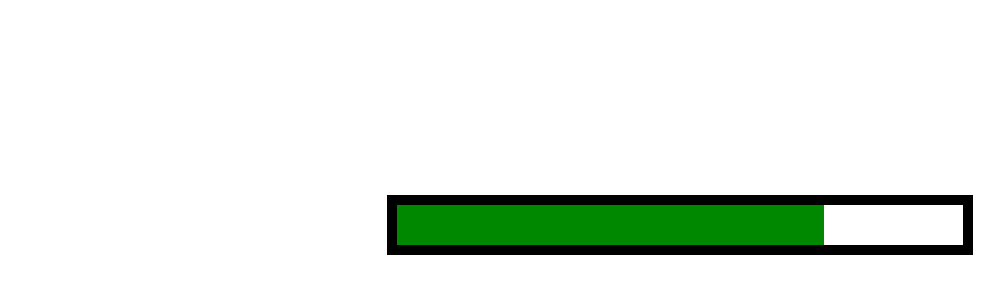
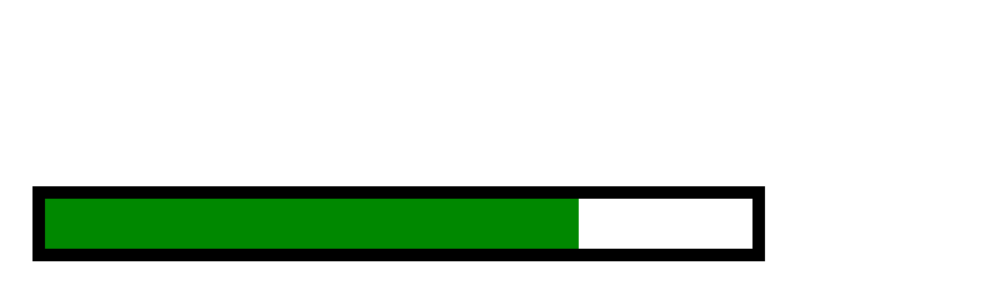
Before and after one commit to hlong2711/pixi-vite-ts, a website built with Vite: page index.html in a window 1280 px wide. Shown: the part 170-470 px from the top of the page, without its empty margins (235-1239 px from the left). Built offline with nearby package versions, Linux system fonts and the light colour scheme.

Commit message:
handle resize canvas

```diff
--- a/index.html
+++ b/index.html
@@ -7,7 +7,6 @@
     <title>PixiJS + Vite + TS</title>
   </head>
   <body>
-    <div id="app"></div>
     <script type="module" src="/src/main.ts" id="maincode"></script>
   </body>
 </html>
--- a/src/main.ts
+++ b/src/main.ts
@@ -1,6 +1,6 @@
-import { SceneManager } from './scene-manager';
-import { StartScene } from './start-scene';
-import './style.css';
+import { ScaleMode, SceneManager } from "./scene-manager";
+import { StartScene } from "./start-scene";
+import "./style.css";
 
 import { Application, Assets, Sprite } from "pixi.js";
 
@@ -10,12 +10,10 @@ const DESIGN_HEIGHT = 1280 / 2;
 const app = new Application();
 
 window.onload = async (): Promise<void> => {
-
   // await demo();
 
   await init();
-}
-
+};
 
 async function demo() {
   await app.init({
@@ -25,7 +23,7 @@ async function demo() {
 
   document.body.appendChild(app.canvas);
 
-  const texture = await Assets.load('sample.png');
+  const texture = await Assets.load("sample.png");
 
   const sprite = new Sprite(texture);
 
@@ -40,10 +38,15 @@ async function demo() {
 
   app.ticker.add(() => {
     sprite.rotation += 0.01;
-  })
+  });
 }
 
 async function init() {
-  await SceneManager.initialize(DESIGN_WIDTH, DESIGN_HEIGHT, 'ffffff')
+  await SceneManager.initialize({
+    bgColor: "ffffff",
+    scaleMode: ScaleMode.KEEP_RATIO,
+    width: DESIGN_WIDTH,
+    height: DESIGN_HEIGHT,
+  });
   SceneManager.changeScene(new StartScene());
 }
--- a/src/scene-manager.ts
+++ b/src/scene-manager.ts
@@ -1,5 +1,10 @@
 import { Application, Color } from "pixi.js";
 import { IScene } from "./scene";
+
+export const enum ScaleMode {
+  KEEP_RATIO = 1,
+  FULL_SCREEN = 2,
+}
 
 /**
  * Singleton class / pure static
@@ -13,6 +18,8 @@ export class SceneManager {
   private static app: Application;
   private static currentScene: IScene;
 
+  private static scaleMode: ScaleMode = ScaleMode.KEEP_RATIO;
+
   public static get width(): number {
     return SceneManager._width;
   }
@@ -20,23 +27,70 @@ export class SceneManager {
     return SceneManager._height;
   }
 
-  public static async initialize(width: number, height: number, bgColor: string | number | Color) {
-    SceneManager._width = width;
-    SceneManager._height = height;
+  public static get screen_width(): number {
+    return Math.max(
+      document.documentElement.clientWidth,
+      window.innerWidth || 0
+    );
+  }
+  public static get screen_height(): number {
+    return Math.max(
+      document.documentElement.clientHeight,
+      window.innerHeight || 0
+    );
+  }
+
+  public static async initialize(
+    config: { bgColor: string | number | Color } & (
+      | {
+        width: number;
+        height: number;
+        scaleMode: ScaleMode.KEEP_RATIO;
+      }
+      | {
+        scaleMode: ScaleMode.FULL_SCREEN;
+      }
+    )
+  ) {
+    const { scaleMode, bgColor } = config;
+
+    SceneManager.scaleMode = scaleMode;
+
+    if (scaleMode === ScaleMode.KEEP_RATIO) {
+      const { width, height } = config;
+      SceneManager._width = width;
+      SceneManager._height = height;
+    } else if (scaleMode === ScaleMode.FULL_SCREEN) {
+      SceneManager._width = SceneManager.screen_width;
+      SceneManager._height = SceneManager.screen_height;
+    }
 
     this.app = new Application();
 
     await this.app.init({
       resolution: window.devicePixelRatio || 1,
+      autoDensity: true,
       background: bgColor,
-      width: width,
-      height: height,
+      width: SceneManager._width,
+      height: SceneManager._height,
+      resizeTo: scaleMode === ScaleMode.FULL_SCREEN ? window : undefined,
     });
 
     document.body.appendChild(this.app.canvas);
 
     SceneManager.app.ticker.add(SceneManager.update);
 
+    if (SceneManager.scaleMode === ScaleMode.KEEP_RATIO) {
+      SceneManager.resize();
+      window.addEventListener("resize", SceneManager.resize);
+    } else if (SceneManager.scaleMode === ScaleMode.FULL_SCREEN) {
+      window.addEventListener("resize", () => {
+        SceneManager.resizeResponsive(
+          SceneManager.screen_width,
+          SceneManager.screen_height
+        );
+      });
+    }
   }
 
   private static update() {
@@ -55,4 +109,46 @@ export class SceneManager {
     SceneManager.currentScene = newScene;
     SceneManager.app.stage.addChild(SceneManager.currentScene);
   }
+
+  public static resize(): void {
+    // current screen size
+    const screenWidth = Math.max(
+      document.documentElement.clientWidth,
+      window.innerWidth || 0
+    );
+    const screenHeight = Math.max(
+      document.documentElement.clientHeight,
+      window.innerHeight || 0
+    );
+
+    // uniform scale for our game
+    const scale = Math.min(
+      screenWidth / SceneManager.width,
+      screenHeight / SceneManager.height
+    );
+
+    // the "uniformly enlarged" size for our game
+    const enlargedWidth = Math.floor(scale * SceneManager.width);
+    const enlargedHeight = Math.floor(scale * SceneManager.height);
+
+    // margins for centering our game
+    const horizontalMargin = (screenWidth - enlargedWidth) / 2;
+    const verticalMargin = (screenHeight - enlargedHeight) / 2;
+
+    // now we use css trickery to set the sizes and margins
+    SceneManager.app.canvas.style.width = `${enlargedWidth}px`;
+    SceneManager.app.canvas.style.height = `${enlargedHeight}px`;
+    SceneManager.app.canvas.style.marginLeft =
+      SceneManager.app.canvas.style.marginRight = `${horizontalMargin}px`;
+    SceneManager.app.canvas.style.marginTop =
+      SceneManager.app.canvas.style.marginBottom = `${verticalMargin}px`;
+
+    SceneManager.resizeResponsive(enlargedWidth, enlargedHeight);
+  }
+
+  public static resizeResponsive(width: number, height: number): void {
+    if (SceneManager.currentScene) {
+      SceneManager.currentScene.resize(width, height);
+    }
+  }
 }
--- a/src/scene.ts
+++ b/src/scene.ts
@@ -6,4 +6,11 @@ export abstract class IScene extends Container {
    * @param dt Delta millisecond
    */
   abstract update(dt: number): void;
+
+  /**
+   * Callback when window is resize. Override this function to handle resize event
+   * @param width canvas width in html
+   * @param height canvas height in html
+   */
+  resize(width: number, height: number): void { }
 }
--- a/src/start-scene.ts
+++ b/src/start-scene.ts
@@ -52,4 +52,7 @@ export class StartScene extends IScene {
     this.loaderBarFill.scale.x = this.progress / 100;
   }
 
+  resize(width: number, height: number): void {
+    console.log('[StartScene] resize', width, height);
+  }
 }
```
